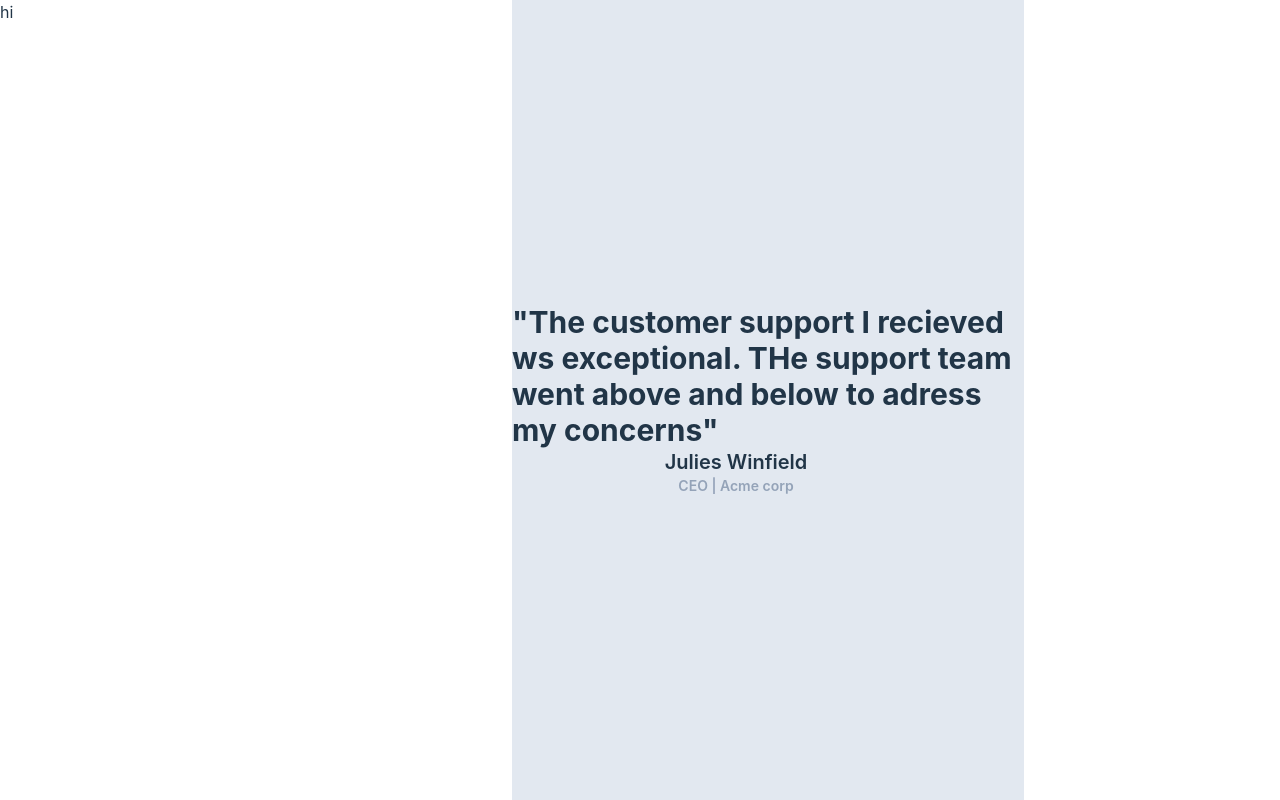
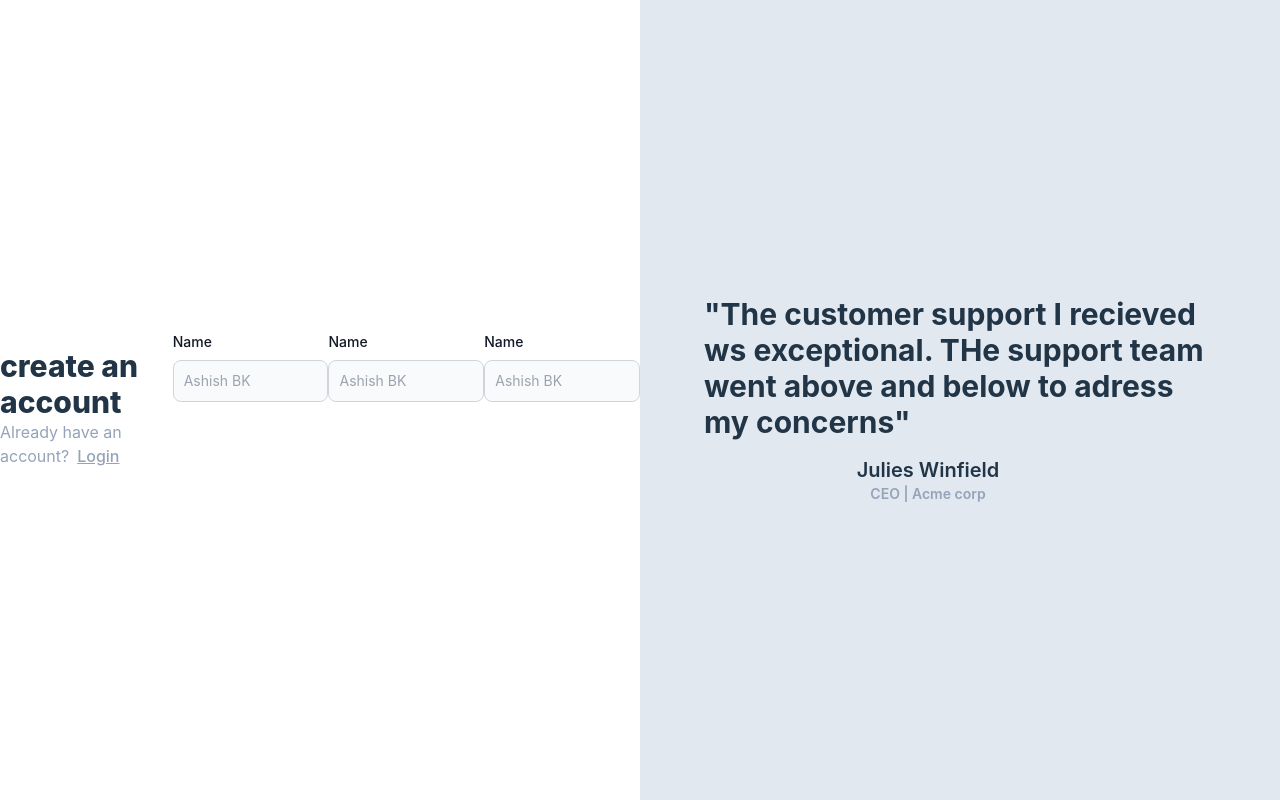
Before and after one commit to ashish07-07/blogging-website, a React (Vite) app in the folder frontend/: page /signup in a window 1280 px wide. Built offline with nearby package versions, Linux system fonts and the light colour scheme.

Commit message:
input components

```diff
--- /dev/null
+++ b/frontend/src/components/Auth.tsx
@@ -0,0 +1,81 @@
+import { Link } from "react-router-dom";
+import React, { ChangeEvent, useState } from "react"; // Added import for useState
+import { Signupinput } from "mediumhelpertools";
+
+export function Auth({ type }: { type: "signup" | "signin" }) {
+  const [postInput, setpostvalue] = useState<Signupinput>({
+    name: "",
+    email: "",
+    password: "",
+  });
+  return (
+    <div className="h-screen flex justify-center flex-col">
+      <div className="flex justify-center">
+        <div>
+          <div className="text-3xl font-extrabold mt-4">create an account</div>
+
+          <div className="text-slate-400">
+            Already have an account?
+            <Link className="pl-2 underline" to={"/signin"}>
+              Login
+            </Link>
+          </div>
+        </div>
+        <LabelledInput
+          label="Name"
+          placeholder="Ashish BK"
+          onChange={function (e) {
+            setpostvalue(...postInput);
+            name: e.target.value;
+          }}
+        ></LabelledInput>
+
+        <LabelledInput
+          label="Name"
+          placeholder="Ashish BK"
+          onChange={function (e) {
+            setpostvalue(...postInput);
+            name: e.target.value;
+          }}
+        ></LabelledInput>
+
+        <LabelledInput
+          label="Name"
+          placeholder="Ashish BK"
+          onChange={function (e) {
+            setpostvalue(...postInput);
+            name: e.target.value;
+          }}
+        ></LabelledInput>
+      </div>
+    </div>
+  );
+}
+
+interface LablledinputType {
+  label: string;
+  placeholder: string;
+  onChange: (e: ChangeEvent<HTMLInputElement>) => void;
+}
+
+export function LabelledInput({
+  label,
+  placeholder,
+  onChange,
+}: LablledinputType) {
+  return (
+    <div>
+      <label className="block mb-2 text-sm font-medium text-gray-900 dark:text-white">
+        {label}
+      </label>
+      <input
+        onChange={onChange}
+        type="text"
+        id="first_name"
+        className="bg-gray-50 border border-gray-300 text-gray-900 text-sm rounded-lg focus:ring-blue-500 focus:border-blue-500 block w-full p-2.5 dark:bg-gray-700 dark:border-gray-600 dark:placeholder-gray-400 dark:text-white dark:focus:ring-blue-500 dark:focus:border-blue-500"
+        placeholder={placeholder}
+        required
+      />
+    </div>
+  );
+}
--- a/frontend/src/components/Quote.tsx
+++ b/frontend/src/components/Quote.tsx
@@ -8,7 +8,7 @@
             went above and below to adress my concerns"
           </div>
 
-          <div className=" max-w-md text-center  text-xl font-semibold">
+          <div className=" max-w-md text-center  text-xl font-semibold mt-4">
             Julies Winfield
           </div>
 
--- a/frontend/src/pages/Signup.tsx
+++ b/frontend/src/pages/Signup.tsx
@@ -1,10 +1,15 @@
 import { Quote } from "../components/Quote";
+import { Auth } from "../components/Auth";
 export function Signup() {
   return (
     <div>
       <div className="grid grid-cols-2">
-        <div>hi</div>
-        <Quote></Quote>
+        <div>
+          <Auth></Auth>
+        </div>
+        <div className="invisible lg:visible">
+          <Quote></Quote>
+        </div>
       </div>
     </div>
   );
```
